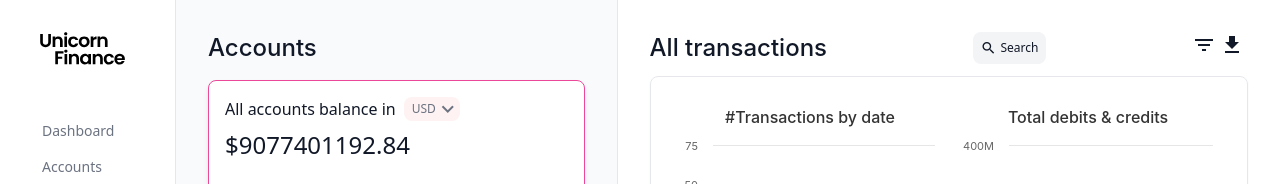
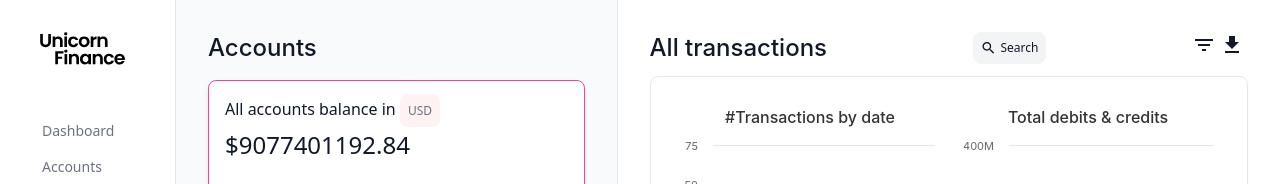
Before and after one commit to jpmorganchase/payments, a React (Create React App) app in the folder app/client/: page / in a window 1280 px wide. Shown: the top 184 px of the page. Built offline with nearby package versions, Linux system fonts and the light colour scheme.

Commit message:
Simplify account total

```diff
--- a/app/client/src/components/accountInformationPanel/accountCards/AccountTotal.js
+++ b/app/client/src/components/accountInformationPanel/accountCards/AccountTotal.js
@@ -27,22 +27,19 @@ const AccountTotal = ({
         </div>
       )}
       <div
-      data-cy="allAccountsCard"
+        data-cy='allAccountsCard'
         className={`border bg-white shadow-md hover:shadow-lg p-4 rounded-lg ${selectedClassName}`}
         onClick={() => setSelectedAccount({})}
       >
-        <div className='mb-2 flex'>
-          All accounts balance in
-          <span className=' bg-red-50 rounded-lg pl-2 ml-2 text-xs font-medium text-gray-500 flex items-center cursor-pointer'>
+        <div className='mb-2'>
+          <span>All accounts balance in </span>
+          <span className=' bg-red-50 rounded-lg text-xs font-medium text-gray-500 p-2'>
             {currency}
-            <span className='material-icons'>expand_more</span>
           </span>
         </div>
-        <div className='flex items-baseline justify-between'>
-          <div className='text-2xl font-medium'>
-            {total !== 'Error' && gatherCurrencySymbol(currency)}
-            {total}
-          </div>
+        <div className='text-2xl font-medium'>
+          {total !== 'Error' && gatherCurrencySymbol(currency)}
+          {total}
         </div>
         {isEmptyObject(selectedAccount) && <AccountCardButtons />}
       </div>
```
